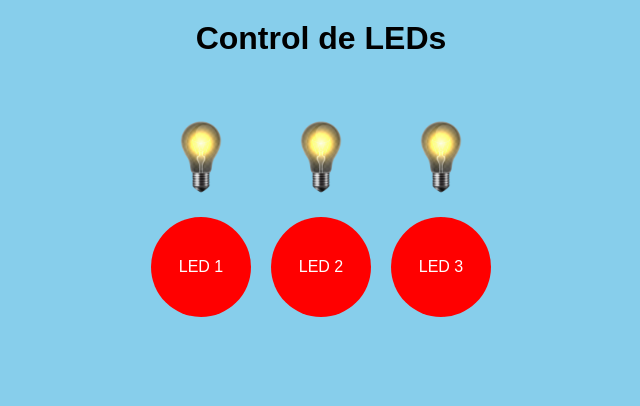
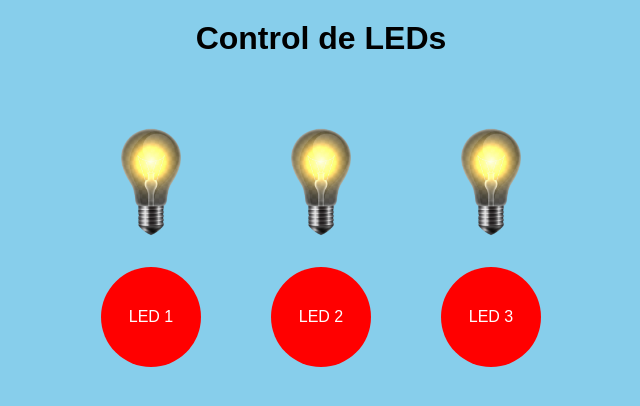
Before and after one commit to Horusyst/luz, a PHP site: page / in a window 1280 px wide. Shown: the top 406 px of the page, without its empty margins (319-959 px from the left). Run offline with PHP 8.4, Linux system fonts and the light colour scheme; data comes from the database, SQL or seed files in the repository.

Commit message:
Update styles.css

```diff
--- a/styles.css
+++ b/styles.css
@@ -41,6 +41,6 @@ h1 {
 }
 
 img {
-    width: 100px;
-    height: 100px;
+    width: 150px;
+    height: 150px;
 }
```
